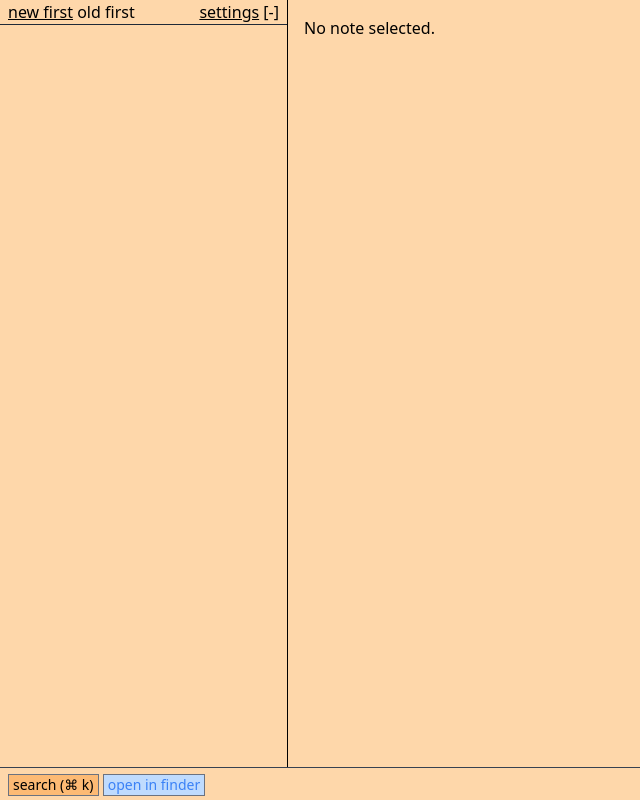
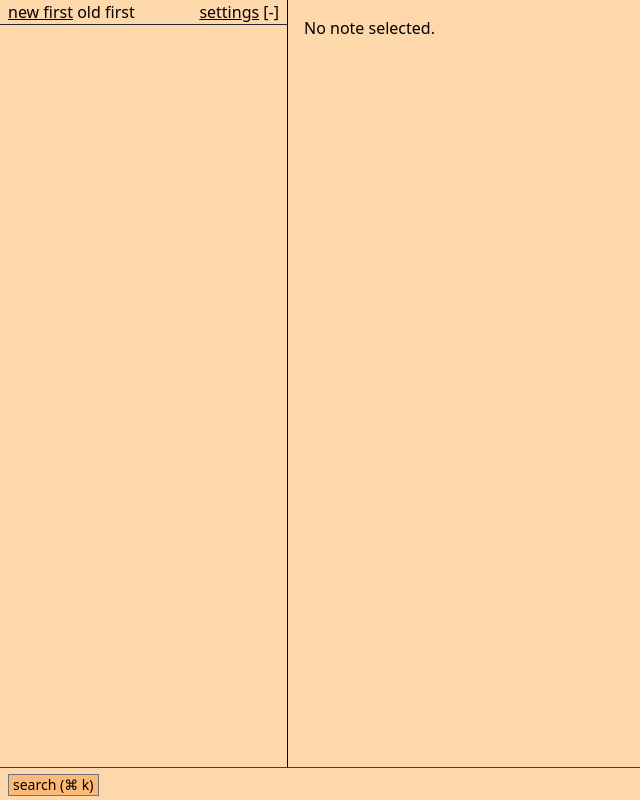
Before and after one commit to nichwch/nomad-hypertext, a SvelteKit app: page / in a window 1280 px wide. Shown: the whole page, without its empty margins (0-640 px from the left). Built offline with nearby package versions, Linux system fonts and the light colour scheme.

Commit message:
remove open in finder button

```diff
--- a/src/routes/+layout.svelte
+++ b/src/routes/+layout.svelte
@@ -99,9 +99,6 @@
     });
   };
 
-  //@ts-ignore
-  const openInFinder = () => window.electronAPI.finderDir($currentDir);
-
   // some code for the modal
   let showingModal = false;
   const commandKListener = (
@@ -187,12 +184,6 @@
         showingModal = true;
       }}>search (⌘ k)</button
     >
-    <button
-      on:click={openInFinder}
-      class="small-button text-blue-500 bg-blue-200 hover:bg-blue-300"
-    >
-      open in finder</button
-    >
   </div>
   <ContextMenu />
 </div>
```
